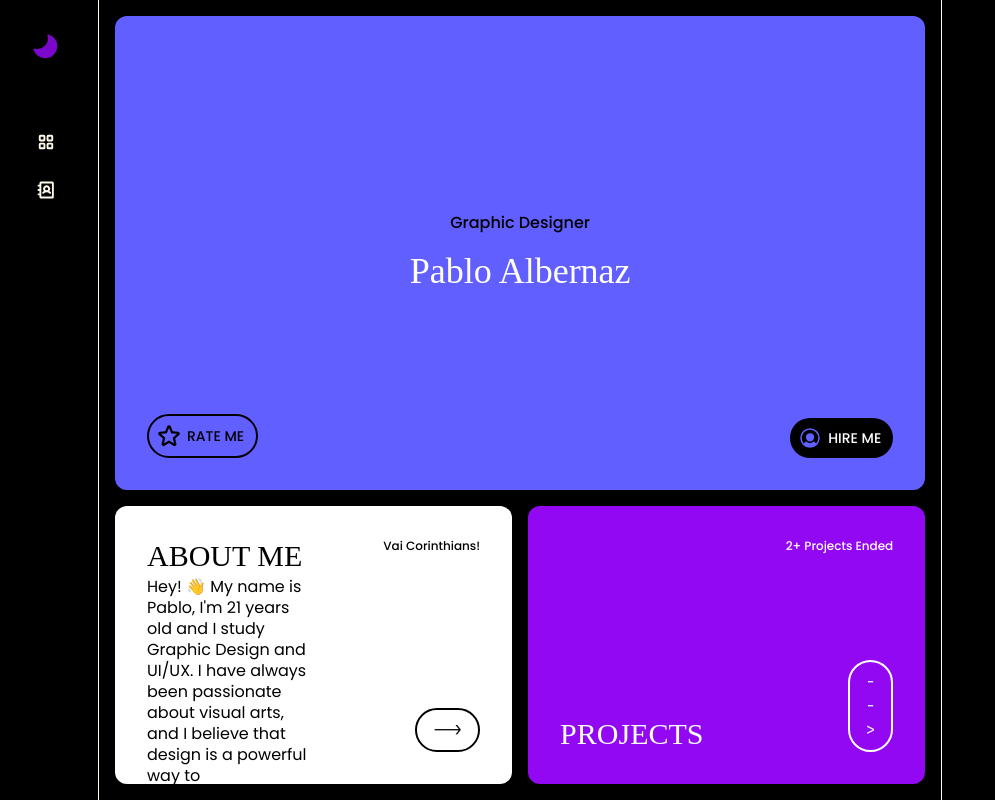
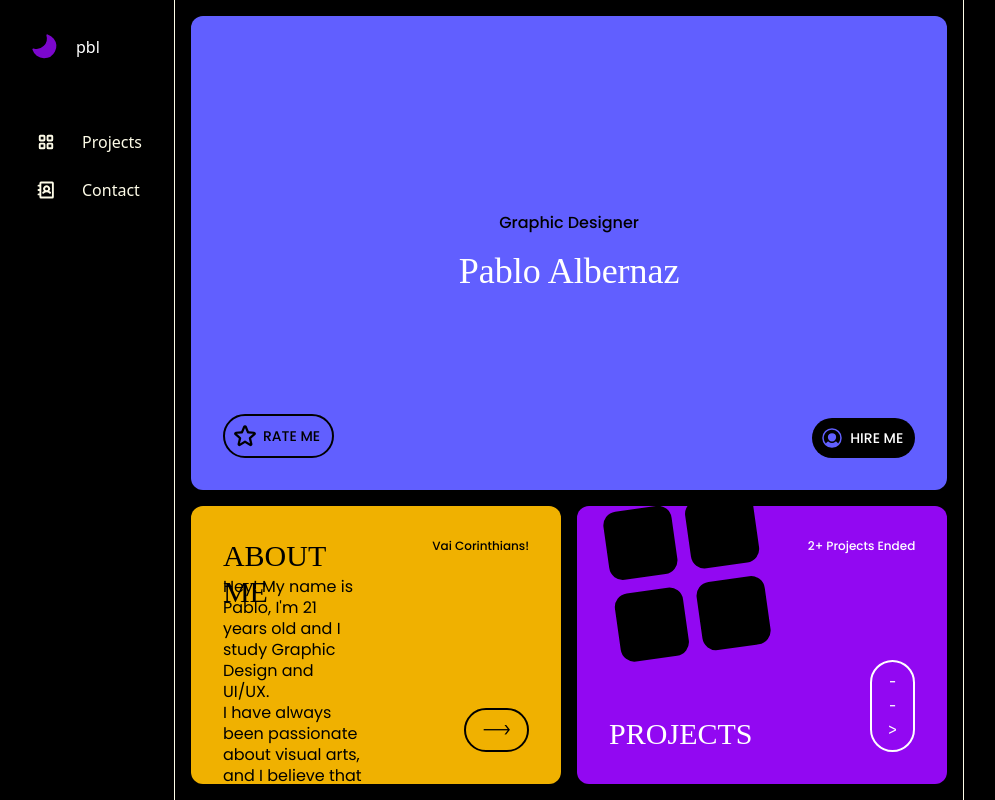
Before and after one commit to acidpbl/portfolio, a React (Vite) app: page / in a window 1280 px wide. Both pictures are taken after a click on the button "RATE ME". Shown: the top 800 px of the page, without its empty margins (6-1001 px from the left). Built offline with nearby package versions, Linux system fonts and the light colour scheme; a web font is replaced by a local one.

Commit message:
Update Landing Page

```diff
--- a/src/App.tsx
+++ b/src/App.tsx
@@ -9,42 +9,57 @@ import { useState } from "react";
 
 function App() {
   const [isHovered, setIsHovered] = useState<string | null>(null);
+  const [asideOpen, setAsideOpen] = useState<boolean>(false);
 
   return (
     <div className="bg-black w-screen h-screen flex">
-      <aside className="p-8 h-full w-fit box-border border-r border-amber-50">
-        <div className="w-full h-fit pb-15 flex items-center justify-center">
+      <aside
+        className="p-8 h-full w-fit box-border border-r border-yellow-50"
+        onMouseOver={() => setAsideOpen(true)}
+        onMouseOut={() => setAsideOpen(false)}
+      >
+        <div className="w-full h-fit pb-15 flex items-center gap-4 transition-all ease-linear px-1">
           <Moon
             weight="fill"
             size={30}
             className="relative text-accent-500 rotate-270"
-            onMouseOver={() => setIsHovered("moon")}
-            onMouseOut={() => setIsHovered(null)}
           />
+          <span
+            className="text-white"
+            style={{ display: asideOpen ? "flex" : "none" }}
+          >
+            pbl
+          </span>
         </div>
-        <ul className="text-amber-50 flex flex-col gap-2 h-10/12">
-          <li
-            onMouseOver={() => setIsHovered("projects")}
-            onMouseOut={() => setIsHovered(null)}
-            className="flex gap-4 items-center group/asidebtn"
-          >
-            <span className="p-2.5 rounded-full bg-transparent transition-colors ease-linear group-hover/asidebtn:bg-white group-hover/asidebtn:text-black">
+        <ul className="text-yellow-50 flex flex-col gap-2 h-10/12">
+          <li className="flex gap-4 items-center justify-start group/asidebtn">
+            <span
+              onMouseOver={() => setIsHovered("projects")}
+              onMouseOut={() => setIsHovered(null)}
+              className="p-2.5 flex gap-4 rounded-full bg-transparent transition-colors ease-linear group-hover/asidebtn:bg-white group-hover/asidebtn:text-black"
+            >
               <SquaresFour
                 weight={isHovered === "projects" ? "fill" : "bold"}
                 size={20}
               />
             </span>
+            <span style={{ display: asideOpen ? "flex" : "none" }}>
+              Projects
+            </span>
           </li>
-          <li
-            onMouseOver={() => setIsHovered("contact")}
-            onMouseOut={() => setIsHovered(null)}
-            className="flex gap-4 items-center group/asidebtn"
-          >
-            <span className="relative p-2.5 rounded-full bg-transparent group-hover/asidebtn:bg-white group-hover/asidebtn:text-black">
+          <li className="flex gap-4 items-center justify-start group/asidebtn">
+            <span
+              className="relative p-2.5 rounded-full bg-transparent group-hover/asidebtn:bg-white group-hover/asidebtn:text-black"
+              onMouseOver={() => setIsHovered("address")}
+              onMouseOut={() => setIsHovered(null)}
+            >
               <AddressBook
-                weight={isHovered == "contact" ? "fill" : "bold"}
+                weight={isHovered == "address" ? "fill" : "bold"}
                 size={20}
               />
+            </span>
+            <span style={{ display: asideOpen ? "flex" : "none" }}>
+              Contact
             </span>
           </li>
         </ul>
@@ -77,17 +92,19 @@ function App() {
             </a>
           </div>
         </div>
-        <div className="p-8 rounded-xl row-start-6 row-end-9 col-start-1 col-end-2 bg-white grid grid-cols-4 grid-rows-6 gap-4 selection:bg-black selection:text-white">
+        <div className="p-8 rounded-xl row-start-6 row-end-9 col-start-1 col-end-2 bg-yellow-500 grid grid-cols-4 grid-rows-6 gap-4 selection:bg-black selection:text-yellow-500">
           <h1 className="font-oi text-3xl row-start-2 row-end-1 col-start-1 col-end-4">
             ABOUT ME
           </h1>
           <p className="font-poppins leading-5.25 row-start-2 row-end-7 col-start-1 col-end-4">
-            Hey! 👋 My name is Pablo, I'm 21 years old and I study Graphic
-            Design and UI/UX. I have always been passionate about visual arts,
-            and I believe that design is a powerful way to communicate ideas and
-            improve people's experience. In addition to aesthetics, my priority
-            is to solve problems creatively and efficiently. ✌️ I am driven by
-            curiosity and the desire to understand what is behind every detail.
+            Hey! My name is Pablo, I'm 21 years old and I study Graphic Design
+            and UI/UX.
+            <br />I have always been passionate about visual arts, and I believe
+            that design is a powerful way to communicate ideas and improve
+            people's experience. In addition to aesthetics, my priority is to
+            solve problems creatively and efficiently.
+            <br />I am driven by curiosity and the desire to understand what is
+            behind every detail.
           </p>
           <span className="font-poppins font-medium text-xs col-start-5 col-end-5 justify-self-end">
             Vai Corinthians!
@@ -95,12 +112,12 @@ function App() {
           <a
             href="https://instagram.com/acidpbl"
             target="_blank"
-            className="justify-self-end row-start-6 self-end col-start-5 size-fit py-2 px-4 border-2 rounded-full font-jetbrains-mono ligatures transition-colors ease-linear hover:bg-black hover:text-white hover:border-black"
+            className="justify-self-end row-start-6 self-end col-start-5 size-fit py-2 px-4 border-2 rounded-full font-jetbrains-mono ligatures transition-colors ease-linear hover:bg-black hover:text-yellow-500 hover:border-black"
           >
             {"-->"}
           </a>
         </div>
-        <div className="p-8 rounded-xl row-start-6 row-end-9 col-start-2 col-end-3 bg-accent-400 grid grid-rows-4 grid-cols-8 items-end justify-between  selection:bg-white selection:text-accent-400">
+        <div className="relative p-8 rounded-xl row-start-6 row-end-9 col-start-2 col-end-3 bg-accent-400 grid grid-rows-4 grid-cols-8 items-end justify-between overflow-hidden selection:bg-white selection:text-accent-400">
           <h1 className="font-oi text-3xl text-white row-start-4">PROJECTS</h1>
           <a
             href=""
@@ -108,12 +125,15 @@ function App() {
           >
             {"-->"}
           </a>
+          <span className="absolute mb-24">
+            <SquaresFour weight="fill" className="-rotate-8" size={220} />
+          </span>
           <span className="font-poppins font-medium text-xs row-start-1 row-end-1 col-start-8 text-nowrap self-start justify-self-end text-white">
             2+ Projects Ended
           </span>
         </div>
       </div>
-      <div className="w-4/10 h-full border-l border-amber-50"></div>
+      <div className="w-4/10 h-full border-l border-yellow-50"></div>
     </div>
   );
 }
```
